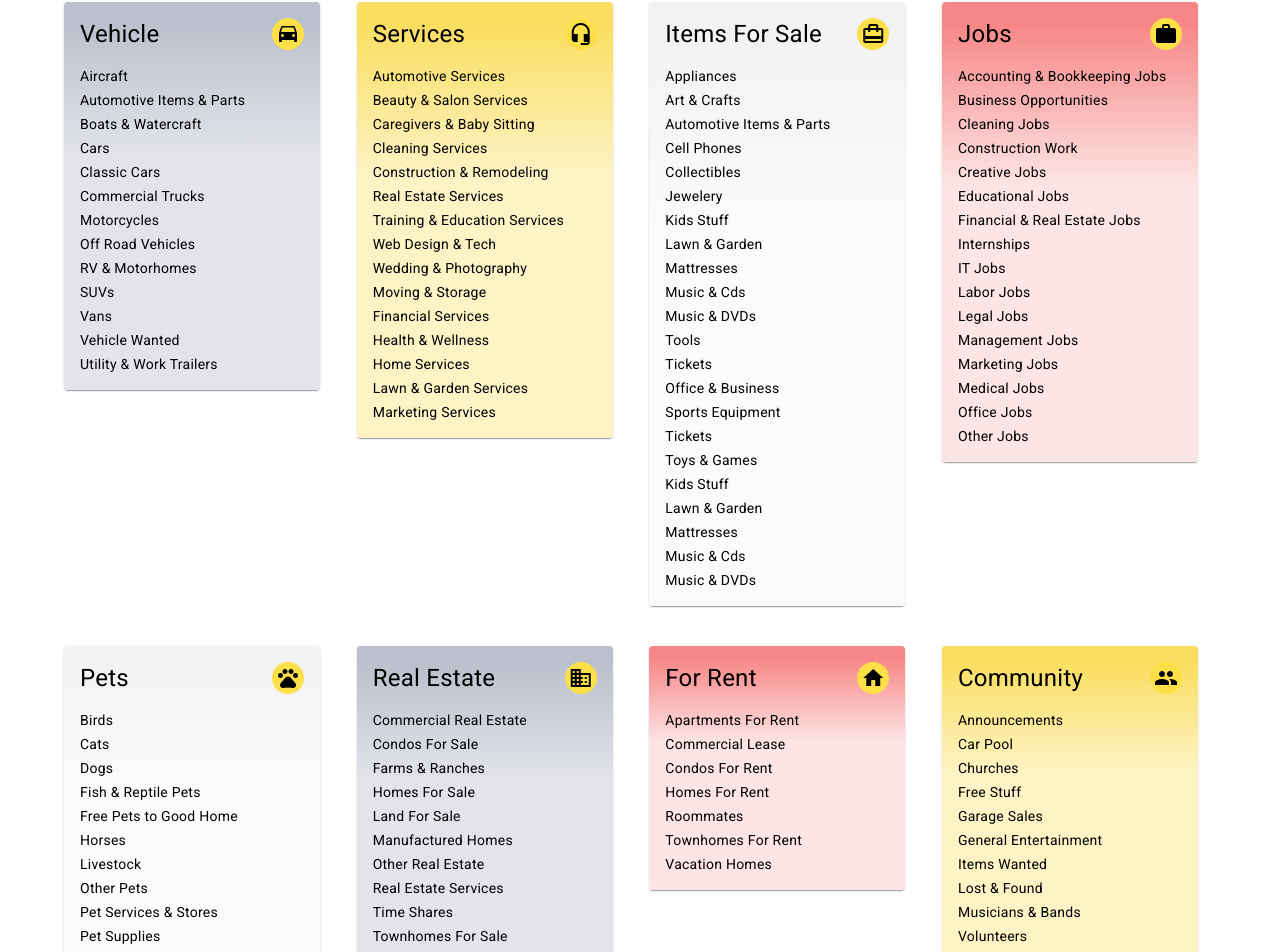
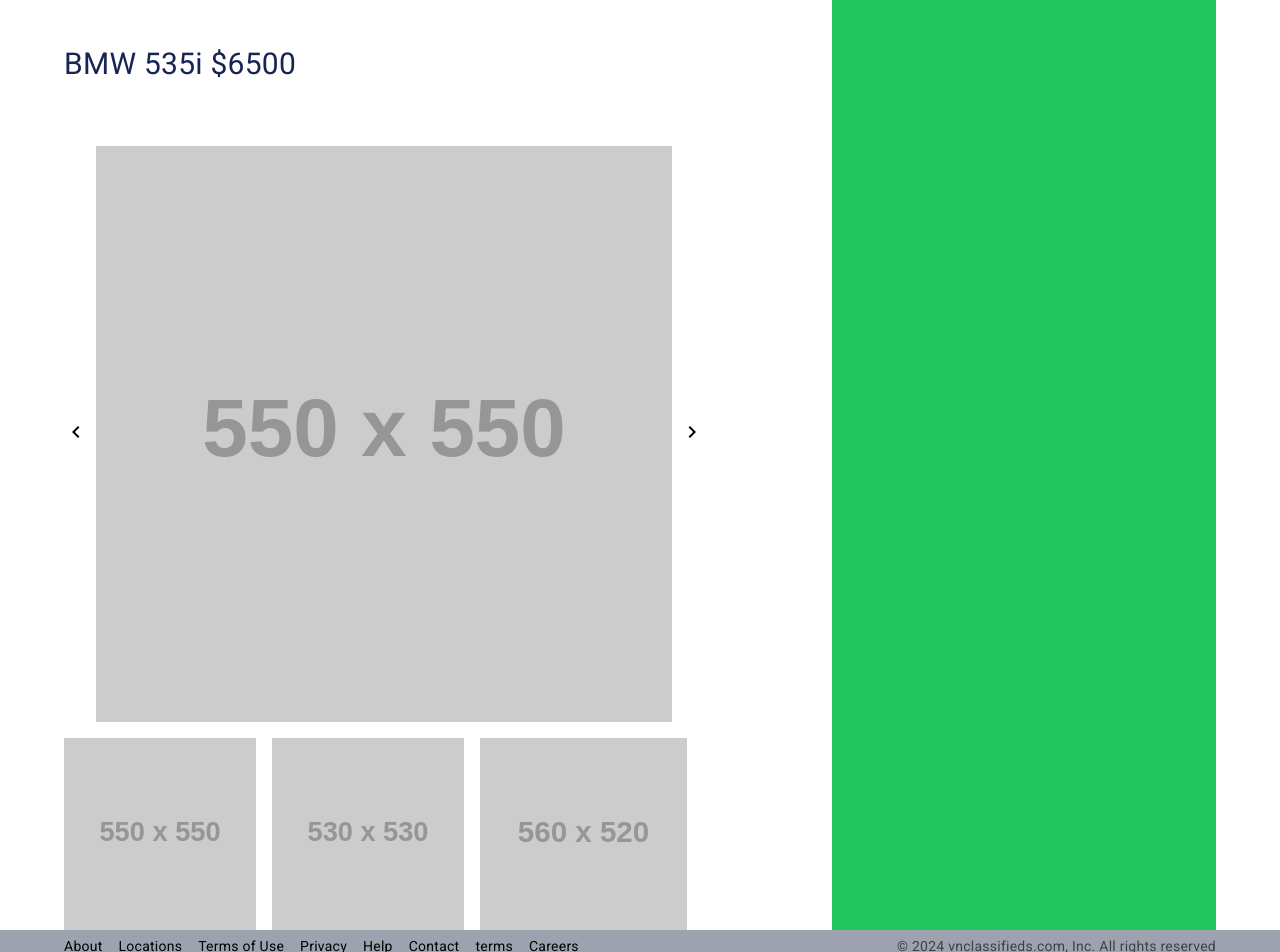
Before and after one commit to sampath-kumaramd/VN-classified, an Angular app: page /ad/1 in a window 1280 px wide. Before the commit this address led to /home. Shown: the part 280-1232 px from the top of the page. Built offline with nearby package versions, Linux system fonts and the light colour scheme.

Commit message:
create basic structure for ad page

```diff
--- a/src/app/app-routing.module.ts
+++ b/src/app/app-routing.module.ts
@@ -5,6 +5,7 @@
 import { PostAdComponent } from './components/pages/post-ad/post-ad.component';
 import { PostAdSuccessComponent } from './components/pages/post-ad-success/post-ad-success.component';
 import { CategoryPageComponent } from './components/pages/category-page/category-page.component';
+import { AdPageComponent } from './components/pages/ad-page/ad-page.component';
 
 const routes: Routes = [
   {path: '', redirectTo: '/home', pathMatch: 'full'},
@@ -13,7 +14,8 @@
   {path:'post-ad', component: PostAdComponent},
   {path:'post-ad-success', component: PostAdSuccessComponent},
   {path:'category/:category', component: CategoryPageComponent},
-  {path:'**', redirectTo: '/home'}
+  {path: 'ad/:id', component: AdPageComponent},
+  // {path:'**', redirectTo: '/home'}
 ];
 
 @NgModule({
--- a/src/app/components/pages/ad-page/ad-page.component.html
+++ b/src/app/components/pages/ad-page/ad-page.component.html
@@ -1,3 +1,39 @@
 <app-header></app-header>
-<p>ad-page works!</p>
+<app-search-bar></app-search-bar>
+<div class="flex mx-16">
+  <div class="w-8/12">
+    <div class="text-3xl text-blue-950 mt-16 mb-16">
+      {{ adData.title }}
+    </div>
+
+    <div class="relative w-5/6 px-8">
+      <img [src]="selectedImage" alt="Image" class="w-full" />
+
+      <button
+        class="absolute top-1/2 left-0 transform -translate-y-1/2"
+        (click)="changeImage('previous')"
+      >
+        <i class="material-icons">chevron_left</i>
+      </button>
+
+      <button
+        class="absolute top-1/2 right-0 transform -translate-y-1/2"
+        (click)="changeImage('next')"
+      >
+        <i class="material-icons">chevron_right</i>
+      </button>
+    </div>
+
+    <div class="flex">
+      <img
+        *ngFor="let img of adData.images"
+        [src]="img"
+        (click)="changeImage(img)"
+        alt="Image"
+        class="h-48 mt-4 mr-4"
+      />
+    </div>
+  </div>
+  <div class="w-4/12 bg-green-500">Column 2</div>
+</div>
 <app-footer></app-footer>
--- a/src/app/components/pages/ad-page/ad-page.component.ts
+++ b/src/app/components/pages/ad-page/ad-page.component.ts
@@ -9,9 +9,39 @@
 export class AdPageComponent {
   adId: string | null = '1';
 
+  selectedImage!: string;
+  adData = {
+    id: '1',
+    title: 'BMW 535i $6500',
+    content: 'Our company has specialized in heavy duty truck and construction equipment financing for the last 28 years. Competitive commercial truck and',
+    images: [
+      'https://placehold.co/550x550',
+      'https://placehold.co/530x530',
+      'https://placehold.co/560x520',
+      // add more image URLs as needed
+    ],
+  };
+
+
   constructor(private route: ActivatedRoute) {}
 
   ngOnInit(): void {
     this.adId = this.route.snapshot.paramMap.get('adId');
+    this.selectedImage = this.adData.images[0];
+  }
+
+  changeImage(value: string) {
+    const currentIndex = this.adData.images.indexOf(this.selectedImage);
+
+    if (value === 'next') {
+      const nextIndex = (currentIndex + 1) % this.adData.images.length;
+      this.selectedImage = this.adData.images[nextIndex];
+    } else if (value === 'previous') {
+      const previousIndex =
+        (currentIndex - 1 + this.adData.images.length) % this.adData.images.length;
+      this.selectedImage = this.adData.images[previousIndex];
+    } else {
+      this.selectedImage = value;
+    }
   }
 }
--- a/src/app/components/pages/category-page/category-page.component.html
+++ b/src/app/components/pages/category-page/category-page.component.html
@@ -2,7 +2,7 @@
 <app-search-bar></app-search-bar>
 
 <div class="flex mx-16">
-  <div style="flex: 7">
+  <div class="w-9/12">
     <div *ngFor="let card of cards">
       <app-content-card
         [id]="card.id"
@@ -12,7 +12,7 @@
       ></app-content-card>
     </div>
   </div>
-  <div style="flex: 3">
+  <div class="w-3/12">
     <div class="mx-8 text-center">
       <button mat-raised-button class="mx-8" style="background-color: yellow">
         Filters
--- a/src/app/components/pages/category-page/content-card/content-card.component.html
+++ b/src/app/components/pages/category-page/content-card/content-card.component.html
@@ -2,8 +2,12 @@
   <mat-card-content>
     <div class="flex">
       <img [src]="image" alt="Image" class="image" />
-      <div fxLayout="column" >
-        <div class=" text-xl text-sky-950">{{ title }}</div>
+      <div fxLayout="column">
+        <div class="text-xl text-sky-950">
+          <button [routerLink]="['/ad', id | kebabCase]">
+            {{ title }}
+          </button>
+        </div>
         <div>
           {{ content | slice : 0 : 130 }}{{ content.length > 130 ? "..." : "" }}
         </div>
```
